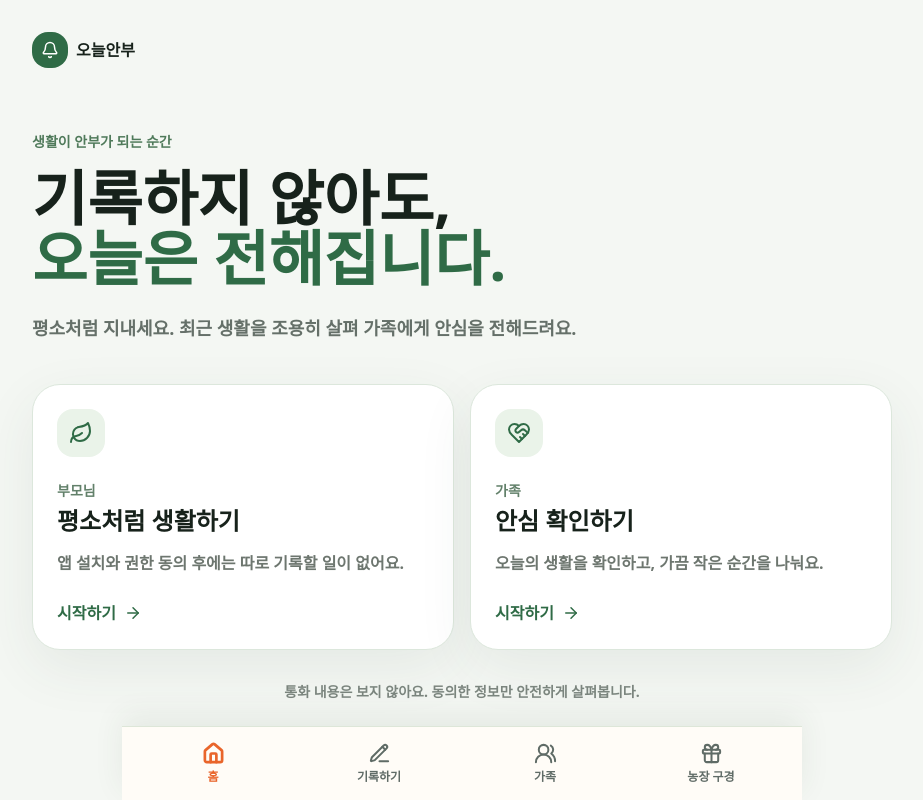
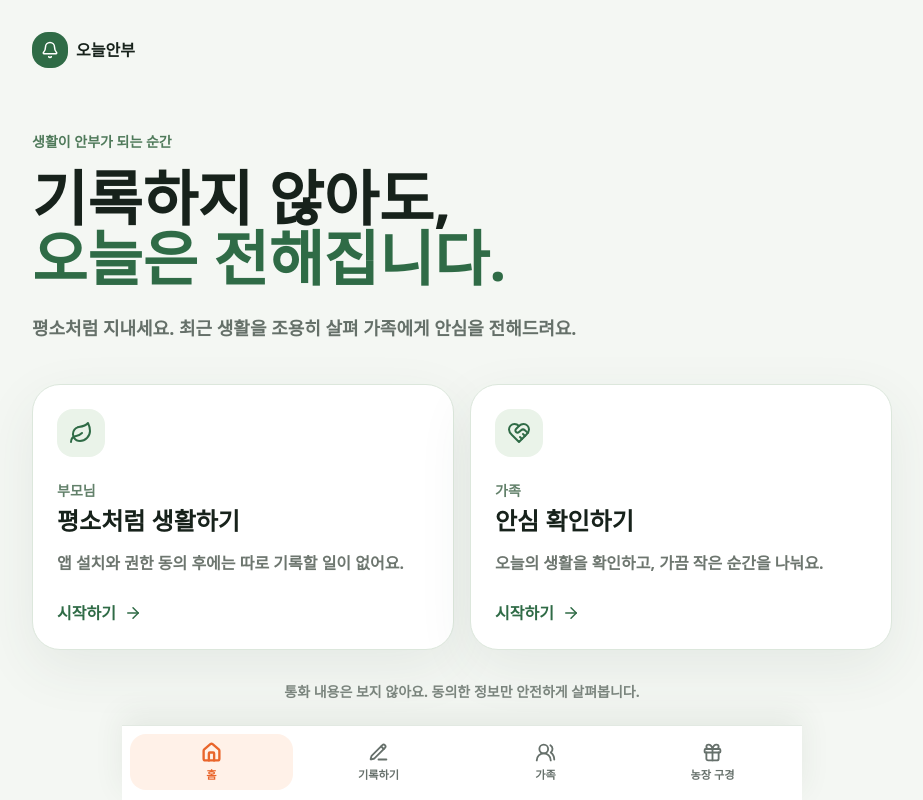
Before and after one commit to hotoksusu/Thinking-of-You, a Next.js app: page /app in a window 1280 px wide. Shown: the whole page, without its empty margins (178-1101 px from the left). Built offline with nearby package versions, Linux system fonts and the light colour scheme; a web font is replaced by a local one.

Commit message:
Restore July 4 experience under new onboarding

```diff
--- a/app/app/farm/page.tsx
+++ b/app/app/farm/page.tsx
@@ -1,6 +1,5 @@
 import { ReassuranceFarmPage } from "@/components/reassurance-farm-page";
-import { PublicBottomNav } from "@/components/public-bottom-nav";
 
 export default function FarmPage() {
-  return <><ReassuranceFarmPage /><PublicBottomNav active="farm" /></>;
+  return <ReassuranceFarmPage />;
 }
--- a/app/app/page.tsx
+++ b/app/app/page.tsx
@@ -1,5 +1,5 @@
 import { UserMode } from "@/components/user-mode";
-import { PublicBottomNav } from "@/components/public-bottom-nav";
+import { BottomTabBar } from "@/components/bottom-tab-bar";
 
 type AppPageProps = {
   searchParams?: Promise<{
@@ -12,5 +12,5 @@ export default async function AppPage({ searchParams }: AppPageProps) {
   const params = await searchParams;
   const role = params?.role === "parent" || params?.role === "family" ? params.role : undefined;
 
-  return <><UserMode initialRegistered={params?.registered === "1"} initialRole={role} /><PublicBottomNav active={role === "parent" ? "record" : role === "family" ? "family" : "home"} /></>;
+  return <><UserMode initialRegistered={params?.registered === "1"} initialRole={role} /><BottomTabBar active={role === "parent" ? "record" : role === "family" ? "family" : "home"} /></>;
 }
--- a/app/guide/page.tsx
+++ b/app/guide/page.tsx
@@ -1,7 +1,7 @@
 import Image from "next/image";
 import Link from "next/link";
 import { ArrowLeft, ArrowRight, Check, Gift, Link as LinkIcon, MessageCircle, ShieldCheck, Sprout } from "lucide-react";
-import { PublicBottomNav } from "@/components/public-bottom-nav";
+import { BottomTabBar } from "@/components/bottom-tab-bar";
 
 const steps=[
  {icon:Check,title:"가족 계정 만들기",text:"이 계정으로 우리 가족을 연결하고 안심 리포트를 확인해요.",state:"완료",href:"/setup"},
@@ -12,5 +12,6 @@ const steps=[
 
 export default function GuidePage(){return <main className="min-h-screen bg-[#FFF9F0] pb-24 text-[#20302C]"><div className="mx-auto w-full max-w-[860px] px-5 py-6 sm:px-8"><Link href="/start" className="inline-flex min-h-12 items-center gap-2 font-black text-[#40534B]"><ArrowLeft size={23} aria-hidden />뒤로</Link><p className="mt-8 text-sm font-black text-[#E9652B]">가족 연결 가이드</p><h1 className="mt-3 text-[2.45rem] font-black leading-tight sm:text-5xl">이제, 우리 가족을<br />연결해 볼까요? ✨</h1><p className="mt-4 text-lg font-bold text-[#68756F]">어렵지 않게 단계별로 안내해 드릴게요.</p>
 <section className="mt-8 rounded-[26px] bg-white p-5 shadow-[0_20px_55px_rgba(55,72,55,0.08)] sm:p-7"><div className="relative"><div className="absolute bottom-12 left-6 top-12 border-l-2 border-dashed border-[#CAD8C5]" aria-hidden />{steps.map(({icon:Icon,title,text,state,href},index)=><article key={title} className="relative grid grid-cols-[48px_1fr] gap-4 border-b border-[#E8ECE5] py-5 last:border-0"><span className={`z-10 flex size-12 items-center justify-center rounded-full text-lg font-black ${index===0?"bg-[#E9652B] text-white":"bg-[#EDF4E9] text-[#52725B]"}`}>{index+1}</span><div><div className="flex items-center gap-2"><Icon size={20} className="text-[#52725B]" aria-hidden /><h2 className="text-xl font-black">{title}</h2></div><p className="mt-2 font-semibold leading-7 text-[#68756F]">{text}</p><Link href={href} className={`mt-4 inline-flex min-h-11 items-center gap-2 rounded-full px-4 text-sm font-black ${index===0?"bg-[#FFF0E4] text-[#D95423]":"border border-[#D4DFCF] bg-white text-[#40534B]"}`}>{state}{index>0?<ArrowRight size={16} aria-hidden />:null}</Link></div></article>)}</div></section>
-<section className="mt-5 rounded-[26px] bg-[#EAF3E5] p-6"><p className="text-sm font-black text-[#52725B]">안심농장</p><h2 className="mt-2 text-2xl font-black">꾸준한 안부가 이런 즐거움으로!</h2><div className="mt-6 grid grid-cols-4 gap-2">{[[MessageCircle,"안부 쌓기"],[Sprout,"작물 성장"],[Gift,"수확 완료"],[Gift,"시즌 만남"]].map(([Icon,label],i)=>{const C=Icon as typeof Gift;return <div key={String(label)} className="text-center"><span className="mx-auto flex size-12 items-center justify-center rounded-2xl bg-white text-[#52725B]"><C size={23} aria-hidden /></span><p className="mt-2 text-xs font-black">{label as string}</p>{i<3?<span className="sr-only">다음</span>:null}</div>})}</div><p className="mt-6 font-bold leading-7 text-[#52635C]">안부가 쌓일수록 작물이 자라고, 브랜드 협업·시즌 수확 이벤트를 통해 실제 농산물을 만날 수 있어요.</p></section>
-<section className="mt-5 grid overflow-hidden rounded-[26px] bg-white shadow-[0_18px_44px_rgba(55,72,55,0.07)] sm:grid-cols-[1fr_250px]"><div className="p-6"><h2 className="text-2xl font-black">복잡하지 않아요!</h2><p className="mt-3 font-semibold leading-7 text-[#68756F]">설치할 앱도, 외워야 할 사용법도 없어요.<br />차근차근 안내해 드릴게요.</p><Link href="/start" className="mt-5 flex min-h-14 w-full items-center justify-center gap-2 rounded-2xl bg-[#E9652B] px-5 text-lg font-black text-white">오늘안부 시작하기<ArrowRight size={19} aria-hidden /></Link></div><div className="relative min-h-56"><Image src="/brand/hero-family.png" alt="함께 웃는 가족과 오늘안부" fill className="object-cover" sizes="(max-width:640px) 100vw, 250px" /></div></section></div><PublicBottomNav /></main>}
+<section className="mt-5 rounded-[26px] bg-[#17223B] p-6 text-white"><p className="text-sm font-black text-[#FFB184]">가족에게 전해지는 저녁 루틴</p><h2 className="mt-3 text-2xl font-black leading-9">매일 저녁 8시,<br />오늘의 생활이 안심이 됩니다.</h2><p className="mt-3 font-semibold leading-7 text-white/70">부모님은 필요할 때 20초만 확인하고, 가족은 생활 흐름을 안심 리포트로 봅니다.</p></section>
+<section className="mt-5 rounded-[26px] bg-[#EAF3E5] p-6"><p className="text-sm font-black text-[#52725B]">90일 안심농장</p><h2 className="mt-2 text-2xl font-black">평소의 하루가 이런 선물이 돼요</h2><div className="mt-6 grid grid-cols-5 gap-1">{[[MessageCircle,"안부 쌓기"],[Sprout,"작물 선택"],[Sprout,"작물 성장"],[Gift,"수확 완료"],[Gift,"가족 선물"]].map(([Icon,label])=>{const C=Icon as typeof Gift;return <div key={String(label)} className="text-center"><span className="mx-auto flex size-11 items-center justify-center rounded-2xl bg-white text-[#52725B]"><C size={21} aria-hidden /></span><p className="mt-2 text-[.68rem] font-black sm:text-xs">{label as string}</p></div>})}</div><p className="mt-6 font-bold leading-7 text-[#52635C]">계절 작물을 골라 90일 동안 키우면 가족에게 수확 알림이 가요. 브랜드 협업·시즌 이벤트가 열리면 실제 농산물 경험으로 이어질 수 있어요.</p></section>
+<section className="mt-5 grid overflow-hidden rounded-[26px] bg-white shadow-[0_18px_44px_rgba(55,72,55,0.07)] sm:grid-cols-[1fr_250px]"><div className="p-6"><h2 className="text-2xl font-black">복잡하지 않아요!</h2><p className="mt-3 font-semibold leading-7 text-[#68756F]">설치할 앱도, 외워야 할 사용법도 없어요.<br />차근차근 안내해 드릴게요.</p><Link href="/start" className="mt-5 flex min-h-14 w-full items-center justify-center gap-2 rounded-2xl bg-[#E9652B] px-5 text-lg font-black text-white">오늘안부 시작하기<ArrowRight size={19} aria-hidden /></Link></div><div className="relative min-h-56"><Image src="/brand/hero-family.png" alt="함께 웃는 가족과 오늘안부" fill className="object-cover" sizes="(max-width:640px) 100vw, 250px" /></div></section></div><BottomTabBar active="family" /></main>}
--- a/src/components/bottom-tab-bar.tsx
+++ b/src/components/bottom-tab-bar.tsx
@@ -1,23 +1,23 @@
 import Link from "next/link";
-import { BarChart3, Home, Sprout, UsersRound } from "lucide-react";
+import { Gift, Home, PencilLine, UsersRound } from "lucide-react";
 
 type TabId = "home" | "record" | "family" | "farm";
 
 const tabs = [
-  { id: "home" as const, label: "오늘", href: "/app?role=parent", icon: Home },
+  { id: "home" as const, label: "홈", href: "/", icon: Home },
+  { id: "record" as const, label: "기록하기", href: "/app?role=parent", icon: PencilLine },
   { id: "family" as const, label: "가족", href: "/app?role=family", icon: UsersRound },
-  { id: "farm" as const, label: "농장", href: "/farm", icon: Sprout },
-  { id: "record" as const, label: "최근 변화", href: "/family/report", icon: BarChart3 },
+  { id: "farm" as const, label: "농장 구경", href: "/farm", icon: Gift },
 ];
 
 export function BottomTabBar({ active }: { active: TabId }) {
   return (
-    <nav className="fixed inset-x-0 bottom-0 z-50 mx-auto w-full max-w-[480px] border-t border-[#E2E9E2] bg-white/95 px-2 pb-[max(0.6rem,env(safe-area-inset-bottom))] pt-2 backdrop-blur" aria-label="주요 메뉴">
+    <nav className="fixed inset-x-0 bottom-0 z-50 mx-auto w-full max-w-[680px] border-t border-[#E2E9E2] bg-white/95 px-2 pb-[max(0.6rem,env(safe-area-inset-bottom))] pt-2 shadow-[0_-10px_30px_rgba(55,72,55,0.08)] backdrop-blur" aria-label="주요 메뉴">
       <div className="grid grid-cols-4 gap-1">
         {tabs.map((tab) => {
           const Icon = tab.icon;
           const selected = tab.id === active;
-          return <Link key={tab.id} href={tab.href} aria-current={selected ? "page" : undefined} className={`flex min-h-14 flex-col items-center justify-center gap-1 rounded-2xl text-[.7rem] font-black ${selected ? "bg-[#EDF5ED] text-[#2F6B46]" : "text-[#7D867F]"}`}><Icon size={21} strokeWidth={selected ? 2.7 : 2.1} /><span>{tab.label}</span></Link>;
+          return <Link key={tab.id} href={tab.href} aria-current={selected ? "page" : undefined} className={`flex min-h-14 flex-col items-center justify-center gap-1 rounded-2xl text-[.7rem] font-black ${selected ? "bg-[#FFF1E8] text-[#E9652B]" : "text-[#66706B]"}`}><Icon size={21} strokeWidth={selected ? 2.7 : 2.1} /><span>{tab.label}</span></Link>;
         })}
       </div>
     </nav>
--- a/src/components/public-bottom-nav.tsx
+++ /dev/null
@@ -1,27 +0,0 @@
-"use client";
-
-import Link from "next/link";
-import { Gift, Home, PencilLine, UsersRound } from "lucide-react";
-import { usePathname } from "next/navigation";
-
-const items = [
-  { label: "홈", href: "/", icon: Home, match: "home" },
-  { label: "기록하기", href: "/app?role=parent", icon: PencilLine, match: "record" },
-  { label: "가족", href: "/app?role=family", icon: UsersRound, match: "family" },
-  { label: "농장 구경", href: "/app/farm", icon: Gift, match: "farm" },
-];
-
-export function PublicBottomNav({ active: activeOverride }: { active?: "home" | "record" | "family" | "farm" }) {
-  const pathname = usePathname();
-  const active = activeOverride ?? (pathname === "/app/farm" ? "farm" : "home");
-
-  return (
-    <nav className="fixed inset-x-0 bottom-0 z-50 mx-auto grid w-full max-w-[680px] grid-cols-4 border-t border-[#DDE6D8] bg-[#FFFCF7]/95 px-2 pb-[max(0.55rem,env(safe-area-inset-bottom))] pt-2 shadow-[0_-10px_30px_rgba(55,72,55,0.08)] backdrop-blur" aria-label="주요 메뉴">
-      {items.map((item) => {
-        const Icon = item.icon;
-        const selected = active === item.match;
-        return <Link key={item.href} href={item.href} className={`flex min-h-14 flex-col items-center justify-center gap-1 text-xs font-black ${selected ? "text-[#E9652B]" : "text-[#5F6B66]"}`}><Icon size={23} strokeWidth={selected ? 2.8 : 2.1} aria-hidden /><span>{item.label}</span></Link>;
-      })}
-    </nav>
-  );
-}
```
Also changed, not shown: app/page.tsx (+15 -4 lines), app/start/page.tsx (+2 -2 lines).
